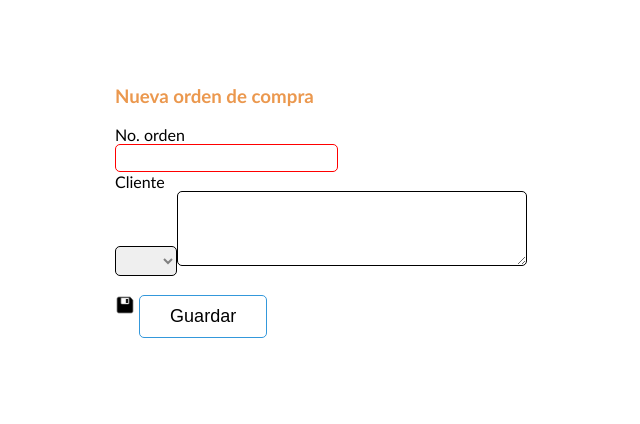
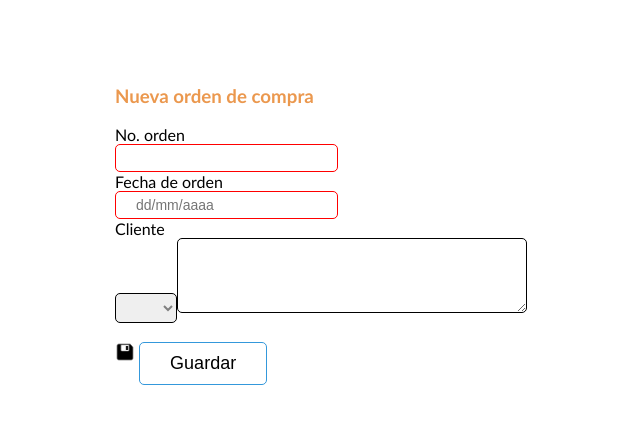
Before and after one commit to annie60/base_munck, a PHP site: page /alta_orden.php in a window 1280 px wide. Shown: the top 424 px of the page, without its empty margins (101-741 px from the left). Run offline with PHP 8.4, Linux system fonts and the light colour scheme; data that the repository does not hold is empty.

Commit message:
Campo de fecha

```diff
--- a/alta_factura.php
+++ b/alta_factura.php
@@ -41,6 +41,8 @@ include_once 'new.inc.php';
                 <h3>Nueva factura</h3>
             <label>No. factura</label>
             <input type="number" required name="no_factura"/><br>
+            <label>Fecha de factura</label>
+            <input type="text" name="fecha" placeholder='dd/mm/aaaa' required/><br>
             <label>Cliente</label>
             <select name="cliente" onchange="datosCliente(this.value)">
             <?php
--- a/alta_orden.php
+++ b/alta_orden.php
@@ -45,6 +45,8 @@ include_once 'new.inc.php';
                 <h3>Nueva orden de compra</h3>
                 <label>No. orden</label>
                 <input type="number" required name="no_orden"/><br>
+                <label>Fecha de orden</label>
+            <input type="text" name="fecha" placeholder='dd/mm/aaaa' required/><br>
             <label>Cliente</label>
             <select name="cliente1" onchange="datosCliente(this.value)>
             <?php
--- a/new.inc.php
+++ b/new.inc.php
@@ -50,9 +50,10 @@ if(isset($_POST['descripcion'])){
   $total =$_POST['granTotal'];
   $no_factura=$_POST['no_factura'];
   $notas = isset($_POST['notas'])? $_POST['notas']:"";
-  if ($insert_stmt = $mysqli->prepare("INSERT INTO Facturas(cliente_fkey,factura_total,factura_notas,factura_numero)
-    VALUES (?,?,?,?)")) {
-      $insert_stmt->bind_param('iisi',$cliente,$total,$notas,$no_factura);
+  $fecha = $_POST['fecha'];
+  if ($insert_stmt = $mysqli->prepare("INSERT INTO Facturas(cliente_fkey,factura_total,factura_notas,factura_numero,factura_fecha_facturacion)
+    VALUES (?,?,?,?,?)")) {
+      $insert_stmt->bind_param('iisis',$cliente,$total,$notas,$no_factura,$fecha);
                 // Execute the prepared query.
                 if (!$insert_stmt->execute()) {
 
@@ -146,9 +147,10 @@ if(isset($_POST['descripcion'])){
   $total =$_POST['granTotal'];
   $no_orden=$_POST['no_orden'];
    $notas = isset($_POST['notas'])? $_POST['notas']:"";
-  if ($insert_stmt = $mysqli->prepare("INSERT INTO Ordenes_compra(cliente_fkey,orden_total,orden_notas,orden_numero)
-    VALUES (?,?,?,?)")) {
-      $insert_stmt->bind_param('iisi',$cliente,$total,$notas,$no_orden);
+   $fecha = $_POST['fecha'];
+  if ($insert_stmt = $mysqli->prepare("INSERT INTO Ordenes_compra(cliente_fkey,orden_total,orden_notas,orden_numero,orden_fecha_facturacion)
+    VALUES (?,?,?,?,?)")) {
+      $insert_stmt->bind_param('iisis',$cliente,$total,$notas,$no_orden,$fecha);
                 // Execute the prepared query.
                 if (!$insert_stmt->execute()) {
 
```
Also changed, not shown: consulta.inc.php (+4 -4 lines).
